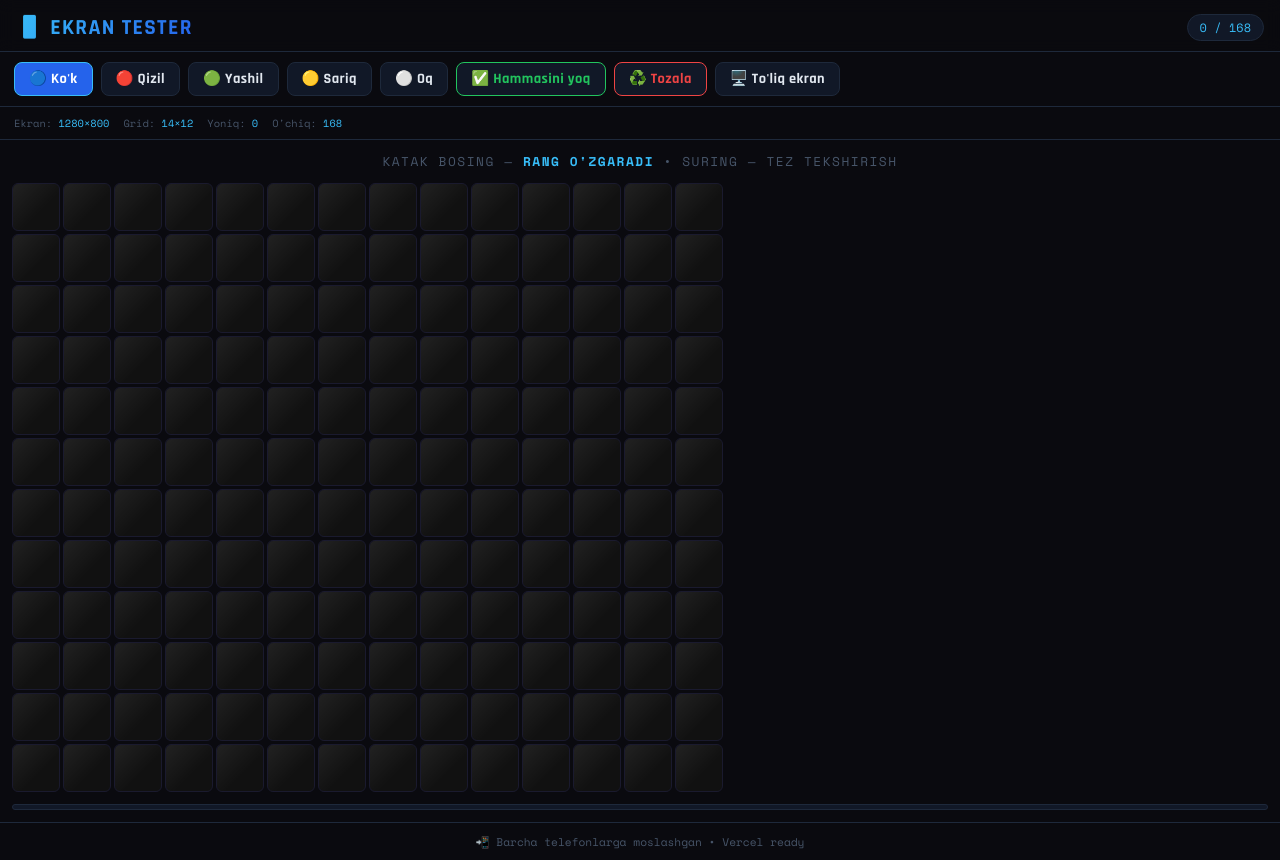
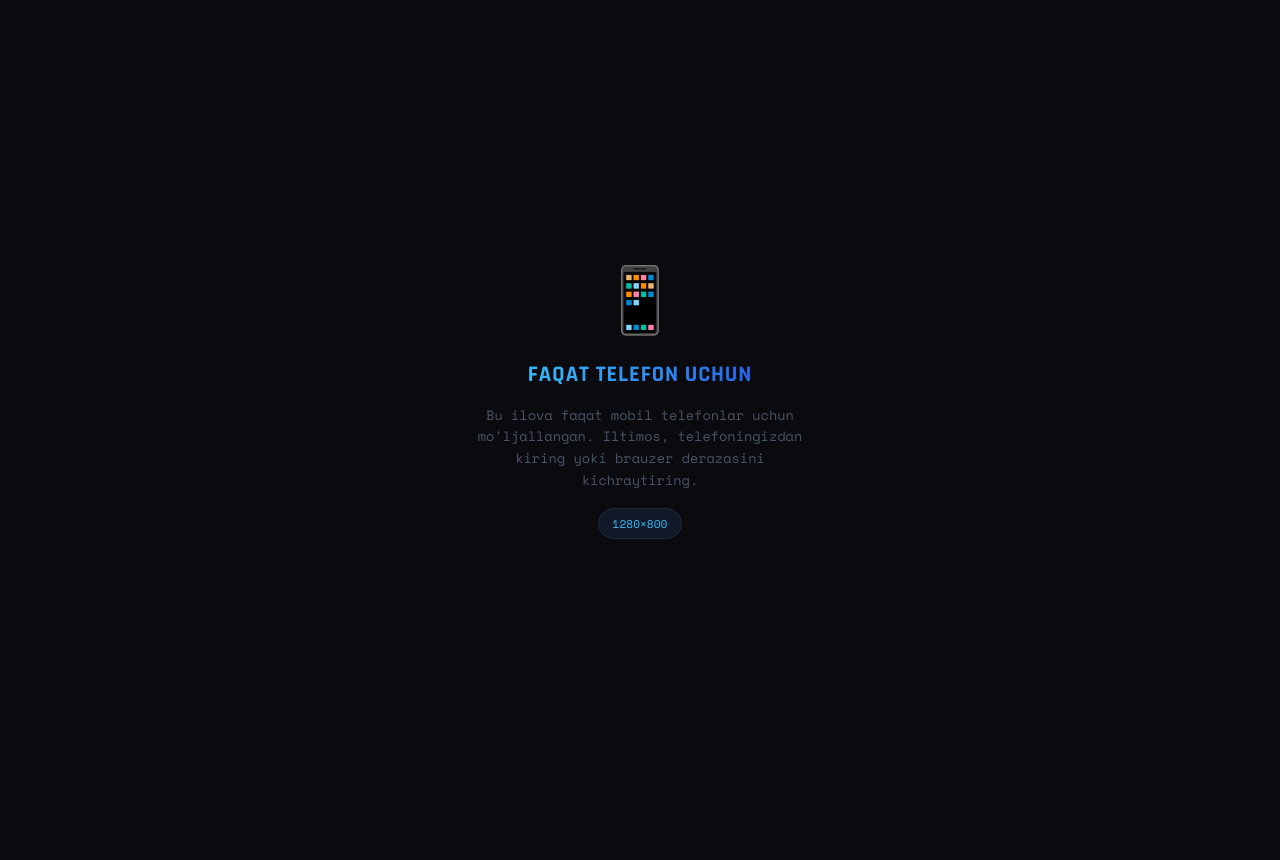
Before and after one commit to MurodbekUZ/screen-tester, a plain HTML site: page index.html in a window 1280 px wide. After the commit the page ends 800 px from the top, so only its background shows below. Drawn offline with nearby package versions, Linux system fonts and the light colour scheme.

Commit message:
Add files via upload

```diff
--- a/index.html
+++ b/index.html
@@ -2,7 +2,8 @@
 <html lang="uz">
 <head>
   <meta charset="UTF-8" />
-  <meta name="viewport" content="width=device-width, initial-scale=1.0, maximum-scale=1.0, user-scalable=no" />
+  <meta name="viewport" content="width=device-width, initial-scale=1.0, maximum-scale=1.0, user-scalable=no, viewport-fit=cover" />
+  <meta name="theme-color" content="#0a0a0f" />
   <title>Ekran Tester | Pixel Checker</title>
   <link rel="preconnect" href="https://fonts.googleapis.com">
   <link href="https://fonts.googleapis.com/css2?family=Space+Mono:wght@400;700&family=Rajdhani:wght@500;700&display=swap" rel="stylesheet">
@@ -15,36 +16,44 @@
       --dim: #475569;
       --card: #111827;
       --border: #1e293b;
-      --cell-size: min(9vw, 48px);
     }
 
     * { box-sizing: border-box; margin: 0; padding: 0; }
+
+    html, body {
+      height: 100%;
+      width: 100%;
+      overflow: hidden;
+    }
 
     body {
       background: var(--bg);
       color: var(--text);
       font-family: 'Rajdhani', sans-serif;
-      min-height: 100dvh;
+      height: 100dvh;
+      width: 100vw;
       display: flex;
       flex-direction: column;
-      overflow-x: hidden;
+      overscroll-behavior: none;
+      padding-top: env(safe-area-inset-top);
+      padding-bottom: env(safe-area-inset-bottom);
+      padding-left: env(safe-area-inset-left);
+      padding-right: env(safe-area-inset-right);
     }
 
     /* ── HEADER ── */
     header {
-      padding: 14px 16px 10px;
+      padding: 10px 14px;
       border-bottom: 1px solid var(--border);
       display: flex;
       align-items: center;
       justify-content: space-between;
-      background: rgba(10,10,15,.9);
+      background: rgba(10,10,15,.95);
       backdrop-filter: blur(8px);
-      position: sticky;
-      top: 0;
-      z-index: 100;
+      flex-shrink: 0;
     }
     header h1 {
-      font-size: 1.35rem;
+      font-size: 1.15rem;
       font-weight: 700;
       letter-spacing: .06em;
       background: linear-gradient(120deg, var(--accent2), var(--accent));
@@ -52,40 +61,59 @@
       -webkit-text-fill-color: transparent;
       text-transform: uppercase;
     }
+    .header-right {
+      display: flex;
+      gap: 8px;
+      align-items: center;
+    }
     #score-badge {
       font-family: 'Space Mono', monospace;
-      font-size: .75rem;
+      font-size: .7rem;
       background: var(--card);
       border: 1px solid var(--border);
       border-radius: 99px;
-      padding: 4px 12px;
+      padding: 4px 10px;
       color: var(--accent2);
-      transition: color .3s;
+    }
+    .icon-btn {
+      width: 32px;
+      height: 32px;
+      border-radius: 8px;
+      border: 1px solid var(--border);
+      background: var(--card);
+      color: var(--accent2);
+      font-size: 1rem;
+      cursor: pointer;
+      display: flex;
+      align-items: center;
+      justify-content: center;
     }
 
     /* ── CONTROLS ── */
     .controls {
       display: flex;
-      gap: 8px;
-      padding: 10px 14px;
+      gap: 6px;
+      padding: 8px 12px;
       overflow-x: auto;
       scrollbar-width: none;
       border-bottom: 1px solid var(--border);
+      flex-shrink: 0;
     }
     .controls::-webkit-scrollbar { display: none; }
     .ctrl-btn {
       flex-shrink: 0;
-      padding: 7px 14px;
+      padding: 6px 12px;
       border-radius: 8px;
       border: 1px solid var(--border);
       background: var(--card);
       color: var(--text);
       font-family: 'Rajdhani', sans-serif;
-      font-size: .9rem;
+      font-size: .85rem;
       font-weight: 600;
       cursor: pointer;
       transition: background .2s, border-color .2s, transform .1s;
       letter-spacing: .03em;
+      white-space: nowrap;
     }
     .ctrl-btn:active { transform: scale(.95); }
     .ctrl-btn.active {
@@ -100,36 +128,28 @@
 
     /* ── INFO BAR ── */
     .info-bar {
-      padding: 8px 14px;
+      padding: 6px 12px;
       font-family: 'Space Mono', monospace;
-      font-size: .65rem;
+      font-size: .62rem;
       color: var(--dim);
       display: flex;
-      gap: 14px;
+      gap: 12px;
       flex-wrap: wrap;
       border-bottom: 1px solid var(--border);
+      flex-shrink: 0;
     }
     .info-bar span { color: var(--accent2); }
 
     /* ── MAIN GRID ── */
     main {
       flex: 1;
-      padding: 12px;
+      min-height: 0;
+      padding: 6px;
       display: flex;
       flex-direction: column;
-      gap: 12px;
+      gap: 6px;
+      overflow: hidden;
     }
-
-    /* ── MODE LABEL ── */
-    .mode-label {
-      text-align: center;
-      font-size: .8rem;
-      letter-spacing: .12em;
-      text-transform: uppercase;
-      color: var(--dim);
-      font-family: 'Space Mono', monospace;
-    }
-    .mode-label b { color: var(--accent2); }
 
     /* ── PIXEL GRID ── */
     #pixel-grid {
@@ -137,15 +157,18 @@
       gap: 3px;
       touch-action: none;
       user-select: none;
+      flex: 1;
+      width: 100%;
+      min-height: 0;
     }
 
     .cell {
-      width: var(--cell-size);
-      height: var(--cell-size);
-      border-radius: 6px;
+      width: 100%;
+      height: 100%;
+      border-radius: 5px;
       background: #111;
       cursor: pointer;
-      transition: background .15s, transform .1s, box-shadow .15s;
+      transition: background .12s, transform .08s, box-shadow .12s;
       border: 1px solid #1a1a2e;
       position: relative;
       overflow: hidden;
@@ -154,28 +177,29 @@
       content: '';
       position: absolute;
       inset: 0;
-      border-radius: 5px;
+      border-radius: 4px;
       background: linear-gradient(135deg, rgba(255,255,255,.07) 0%, transparent 60%);
       pointer-events: none;
     }
     .cell.on {
       background: var(--accent);
       border-color: var(--accent2);
-      box-shadow: 0 0 10px rgba(37,99,235,.5);
+      box-shadow: 0 0 8px rgba(37,99,235,.5);
       transform: scale(.93);
     }
-    .cell.on.color-red    { background: #ef4444; border-color: #fca5a5; box-shadow: 0 0 10px rgba(239,68,68,.5); }
-    .cell.on.color-green  { background: #22c55e; border-color: #86efac; box-shadow: 0 0 10px rgba(34,197,94,.5); }
-    .cell.on.color-yellow { background: #eab308; border-color: #fde047; box-shadow: 0 0 10px rgba(234,179,8,.5); }
-    .cell.on.color-white  { background: #f8fafc; border-color: #fff; box-shadow: 0 0 10px rgba(255,255,255,.4); }
+    .cell.on.color-red    { background: #ef4444; border-color: #fca5a5; box-shadow: 0 0 8px rgba(239,68,68,.5); }
+    .cell.on.color-green  { background: #22c55e; border-color: #86efac; box-shadow: 0 0 8px rgba(34,197,94,.5); }
+    .cell.on.color-yellow { background: #eab308; border-color: #fde047; box-shadow: 0 0 8px rgba(234,179,8,.5); }
+    .cell.on.color-white  { background: #f8fafc; border-color: #fff; box-shadow: 0 0 8px rgba(255,255,255,.4); }
 
     /* ── PROGRESS BAR ── */
     .progress-wrap {
       background: var(--card);
       border-radius: 99px;
-      height: 6px;
+      height: 5px;
       overflow: hidden;
       border: 1px solid var(--border);
+      flex-shrink: 0;
     }
     #progress-bar {
       height: 100%;
@@ -185,25 +209,61 @@
       transition: width .3s;
     }
 
-    /* ── RESULT ── */
+    /* ── RESULT TOAST ── */
     #result {
       display: none;
-      text-align: center;
-      padding: 16px;
+      position: fixed;
+      bottom: 20px;
+      left: 50%;
+      transform: translateX(-50%);
+      padding: 12px 20px;
       background: var(--card);
       border-radius: 12px;
       border: 1px solid var(--border);
+      z-index: 150;
+      text-align: center;
+      box-shadow: 0 8px 24px rgba(0,0,0,.5);
     }
     #result.show { display: block; animation: fadeUp .4s ease; }
-    #result h2 { font-size: 1.4rem; margin-bottom: 6px; }
-    #result p  { font-size: .9rem; color: var(--dim); font-family: 'Space Mono', monospace; }
+    #result h2 { font-size: 1.1rem; margin-bottom: 4px; }
+    #result p  { font-size: .75rem; color: var(--dim); font-family: 'Space Mono', monospace; }
     #result.good h2 { color: #22c55e; }
     #result.bad  h2 { color: #ef4444; }
 
     @keyframes fadeUp {
-      from { opacity: 0; transform: translateY(12px); }
-      to   { opacity: 1; transform: translateY(0); }
+      from { opacity: 0; transform: translate(-50%, 12px); }
+      to   { opacity: 1; transform: translate(-50%, 0); }
     }
+
+    /* ── FULLSCREEN MODE ── */
+    body.fullscreen header,
+    body.fullscreen .controls,
+    body.fullscreen .info-bar,
+    body.fullscreen .progress-wrap {
+      display: none;
+    }
+    body.fullscreen main { padding: 0; gap: 0; }
+    body.fullscreen #pixel-grid { gap: 1px; }
+    body.fullscreen .cell { border-radius: 0; }
+    #fullscreen-exit {
+      display: none;
+      position: fixed;
+      top: env(safe-area-inset-top, 0);
+      right: env(safe-area-inset-right, 0);
+      margin: 8px;
+      width: 36px;
+      height: 36px;
+      border-radius: 50%;
+      background: rgba(0,0,0,.5);
+      color: #fff;
+      border: 1px solid rgba(255,255,255,.2);
+      font-size: 1rem;
+      cursor: pointer;
+      z-index: 250;
+      align-items: center;
+      justify-content: center;
+    }
+    body.fullscreen #fullscreen-exit { display: flex; }
 
     /* ── SOLID COLOR TEST ── */
     #solid-test {
@@ -229,14 +289,64 @@
       font-family: 'Space Mono', monospace;
     }
 
-    /* ── FOOTER ── */
-    footer {
-      padding: 10px 16px;
-      border-top: 1px solid var(--border);
+    /* ── TABLET / DESKTOP BLOCK ── */
+    #tablet-block {
+      display: none;
+      position: fixed;
+      inset: 0;
+      z-index: 9999;
+      background: var(--bg);
+      flex-direction: column;
+      align-items: center;
+      justify-content: center;
+      padding: 24px;
       text-align: center;
+      gap: 16px;
+    }
+    #tablet-block.show { display: flex; }
+    #tablet-block .icon { font-size: 4rem; }
+    #tablet-block h2 {
+      font-size: 1.4rem;
+      background: linear-gradient(120deg, var(--accent2), var(--accent));
+      -webkit-background-clip: text;
+      -webkit-text-fill-color: transparent;
+      letter-spacing: .04em;
+      text-transform: uppercase;
+    }
+    #tablet-block p {
+      font-family: 'Space Mono', monospace;
+      font-size: .85rem;
+      color: var(--dim);
+      max-width: 340px;
+      line-height: 1.6;
+    }
+    #tablet-block .device-info {
+      font-family: 'Space Mono', monospace;
       font-size: .7rem;
-      color: var(--dim);
-      font-family: 'Space Mono', monospace;
+      color: var(--accent2);
+      padding: 6px 14px;
+      background: var(--card);
+      border: 1px solid var(--border);
+      border-radius: 99px;
+    }
+
+    /* ── RESPONSIVE TWEAKS ── */
+    /* Very small phones (≤360px) */
+    @media (max-width: 360px) {
+      header h1 { font-size: 1rem; }
+      #score-badge { font-size: .65rem; padding: 3px 8px; }
+      .ctrl-btn { padding: 5px 10px; font-size: .78rem; }
+      .info-bar { font-size: .58rem; gap: 8px; padding: 5px 10px; }
+      header { padding: 8px 10px; }
+    }
+    /* Landscape phones — compact header/controls */
+    @media (orientation: landscape) and (max-height: 480px) {
+      header { padding: 6px 12px; }
+      header h1 { font-size: 1rem; }
+      .controls { padding: 5px 10px; }
+      .ctrl-btn { padding: 5px 10px; font-size: .8rem; }
+      .info-bar { display: none; }
+      main { padding: 4px; gap: 4px; }
     }
   </style>
 </head>
@@ -244,7 +354,10 @@
 
 <header>
   <h1>📱 Ekran Tester</h1>
+  <div class="header-right">
     <div id="score-badge">0 / 0</div>
+    <button class="icon-btn" onclick="toggleFullscreen()" title="To'liq ekran">⛶</button>
+  </div>
 </header>
 
 <div class="controls">
@@ -255,7 +368,7 @@
   <button class="ctrl-btn"        id="btn-white"  onclick="setColor('white')">⚪ Oq</button>
   <button class="ctrl-btn success"                onclick="toggleAllOn()">✅ Hammasini yoq</button>
   <button class="ctrl-btn danger"                 onclick="resetAll()">♻️ Tozala</button>
-  <button class="ctrl-btn"                        onclick="openSolid()">🖥️ To'liq ekran</button>
+  <button class="ctrl-btn"                        onclick="openSolid()">🖥️ Solid</button>
 </div>
 
 <div class="info-bar">
@@ -266,21 +379,29 @@
 </div>
 
 <main>
-  <div class="mode-label">Katak bosing — <b>rang o'zgaradi</b> • Suring — tez tekshirish</div>
   <div id="pixel-grid"></div>
   <div class="progress-wrap"><div id="progress-bar"></div></div>
+</main>
+
 <div id="result">
   <h2 id="result-title"></h2>
   <p  id="result-desc"></p>
 </div>
-</main>
+
+<button id="fullscreen-exit" onclick="toggleFullscreen()">✕</button>
 
 <!-- SOLID COLOR FULLSCREEN -->
 <div id="solid-test">
   <div id="solid-hint">Bosing → rang almashtiradi | Ushlab turing → chiqish</div>
 </div>
 
-<footer>📲 Barcha telefonlarga moslashgan • Vercel ready</footer>
+<!-- TABLET / DESKTOP BLOCK -->
+<div id="tablet-block">
+  <div class="icon">📱</div>
+  <h2>Faqat telefon uchun</h2>
+  <p>Bu ilova faqat mobil telefonlar uchun mo'ljallangan. Iltimos, telefoningizdan kiring yoki brauzer derazasini kichraytiring.</p>
+  <div class="device-info" id="device-info">—</div>
+</div>
 
 <script>
   const COLORS = ['blue','red','green','yellow','white'];
@@ -299,27 +420,34 @@
   /* ─── BUILD GRID ─── */
   function buildGrid() {
     const grid = document.getElementById('pixel-grid');
-    const W = grid.clientWidth || window.innerWidth - 24;
-    const cellPx = parseInt(getComputedStyle(document.documentElement).getPropertyValue('--cell-size')) || 42;
-    cols = Math.floor((W + 3) / (cellPx + 3));
-    cols = Math.max(6, Math.min(cols, 14));
+    // Use the actual rendered container size so cells stretch perfectly to fill it
+    const W = grid.clientWidth;
+    const H = grid.clientHeight;
+    if (W <= 0 || H <= 0) {
+      requestAnimationFrame(buildGrid);
+      return;
+    }
 
-    const viewH = window.innerHeight - 260;
-    rows = Math.floor((viewH + 3) / (cellPx + 3));
-    rows = Math.max(8, Math.min(rows, 28));
+    const isFs = document.body.classList.contains('fullscreen');
+    const targetCell = isFs ? 36 : 44;
+    const gap = isFs ? 1 : 3;
 
-    grid.style.gridTemplateColumns = `repeat(${cols}, var(--cell-size))`;
+    cols = Math.max(6, Math.min(20, Math.round((W + gap) / (targetCell + gap))));
+    rows = Math.max(8, Math.min(40, Math.round((H + gap) / (targetCell + gap))));
+
+    // Use 1fr for both axes so cells fill the entire grid container
+    grid.style.gridTemplateColumns = `repeat(${cols}, 1fr)`;
+    grid.style.gridTemplateRows    = `repeat(${rows}, 1fr)`;
     grid.innerHTML = '';
     cells = [];
 
-    for (let r = 0; r < rows; r++) {
-      for (let c = 0; c < cols; c++) {
+    const total = cols * rows;
+    for (let i = 0; i < total; i++) {
       const el = document.createElement('div');
       el.className = 'cell';
-        el.dataset.idx = cells.length;
+      el.dataset.idx = i;
       grid.appendChild(el);
       cells.push({ el, on: false });
-      }
     }
 
     document.getElementById('info-screen').textContent =
@@ -356,13 +484,11 @@
     document.getElementById('progress-bar').style.width = (on / cells.length * 100) + '%';
 
     const res = document.getElementById('result');
-    if (on === cells.length) {
+    if (on === cells.length && cells.length > 0) {
       res.className = 'show good';
       document.getElementById('result-title').textContent = '✅ Ekran mukammal!';
       document.getElementById('result-desc').textContent =
         `Barcha ${cells.length} ta piksel ishlaydi.`;
-    } else if (off === cells.length) {
-      res.className = '';
     } else {
       res.className = '';
     }
@@ -378,21 +504,21 @@
   function attachEvents() {
     const grid = document.getElementById('pixel-grid');
 
-    grid.addEventListener('pointerdown', e => {
+    grid.onpointerdown = e => {
       isPointerDown = true;
-      grid.setPointerCapture(e.pointerId);
+      try { grid.setPointerCapture(e.pointerId); } catch (_) {}
       const idx = cellFromPoint(e.clientX, e.clientY);
       if (idx !== null) toggleCell(idx);
-    });
+    };
 
-    grid.addEventListener('pointermove', e => {
+    grid.onpointermove = e => {
       if (!isPointerDown) return;
       const idx = cellFromPoint(e.clientX, e.clientY);
       if (idx !== null) forceOn(idx);
-    });
+    };
 
-    grid.addEventListener('pointerup',    () => { isPointerDown = false; });
-    grid.addEventListener('pointercancel',() => { isPointerDown = false; });
+    grid.onpointerup     = () => { isPointerDown = false; };
+    grid.onpointercancel = () => { isPointerDown = false; };
   }
 
   /* ─── COLOR BUTTONS ─── */
@@ -419,6 +545,22 @@
     updateScore();
   }
 
+  /* ─── FULLSCREEN MODE ─── */
+  function toggleFullscreen() {
+    document.body.classList.toggle('fullscreen');
+    // Try real browser fullscreen as well
+    if (document.body.classList.contains('fullscreen')) {
+      if (document.documentElement.requestFullscreen) {
+        document.documentElement.requestFullscreen().catch(() => {});
+      }
+    } else {
+      if (document.exitFullscreen && document.fullscreenElement) {
+        document.exitFullscreen().catch(() => {});
+      }
+    }
+    requestAnimationFrame(buildGrid);
+  }
+
   /* ─── SOLID FULLSCREEN ─── */
   function openSolid() {
     solidIdx = 0;
@@ -437,7 +579,6 @@
     document.getElementById('solid-test').classList.remove('show');
   });
 
-  // long press to exit solid
   document.getElementById('solid-test').addEventListener('pointerdown', () => {
     solidTimer = setTimeout(() => {
       document.getElementById('solid-test').classList.remove('show');
@@ -447,9 +588,56 @@
     clearTimeout(solidTimer);
   });
 
+  /* ─── DEVICE DETECTION (phone only) ─── */
+  function isPhone() {
+    const ua = navigator.userAgent || '';
+    const w  = window.innerWidth;
+    const h  = window.innerHeight;
+    const minSide = Math.min(w, h);
+    const maxSide = Math.max(w, h);
+
+    // Tablet markers in UA
+    const isTabletUA = /iPad|Tablet|PlayBook|Silk|Kindle/i.test(ua) ||
+                       (/Android/i.test(ua) && !/Mobile/i.test(ua));
+    if (isTabletUA) return false;
+
+    // Desktop (no touch + large screen)
+    const hasTouch = ('ontouchstart' in window) ||
+                     (navigator.maxTouchPoints > 0);
+    if (!hasTouch && minSide > 500) return false;
+
+    // Phone size threshold:
+    // Phones: shorter side ≤ 480px  AND  longer side ≤ 950px
+    if (minSide > 480) return false;
+    if (maxSide > 950) return false;
+
+    return true;
+  }
+
+  function checkDevice() {
+    const block = document.getElementById('tablet-block');
+    const info  = document.getElementById('device-info');
+    info.textContent = `${window.innerWidth}×${window.innerHeight}`;
+    if (isPhone()) {
+      block.classList.remove('show');
+      buildGrid();
+    } else {
+      block.classList.add('show');
+    }
+  }
+
   /* ─── INIT ─── */
-  buildGrid();
-  window.addEventListener('resize', buildGrid);
+  let resizeTimer = null;
+  window.addEventListener('resize', () => {
+    clearTimeout(resizeTimer);
+    resizeTimer = setTimeout(checkDevice, 120);
+  });
+  window.addEventListener('orientationchange', () => {
+    setTimeout(checkDevice, 200);
+  });
+  window.addEventListener('load', checkDevice);
+  // first paint
+  requestAnimationFrame(checkDevice);
 </script>
 </body>
 </html>
```
Lines whose indentation alone changed are shown as unchanged.
